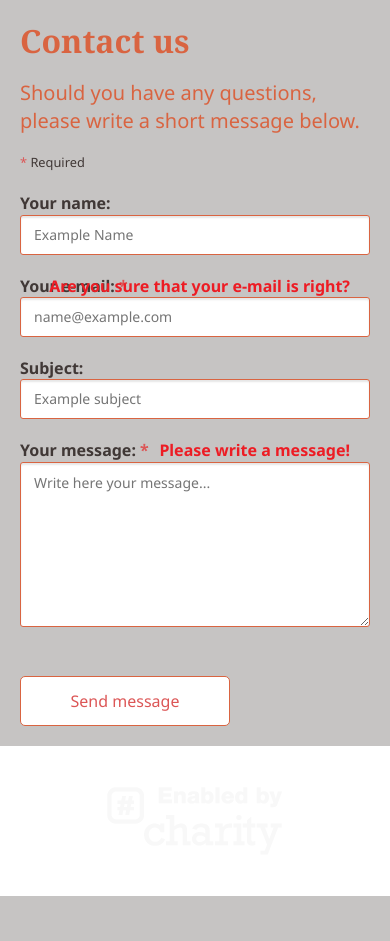
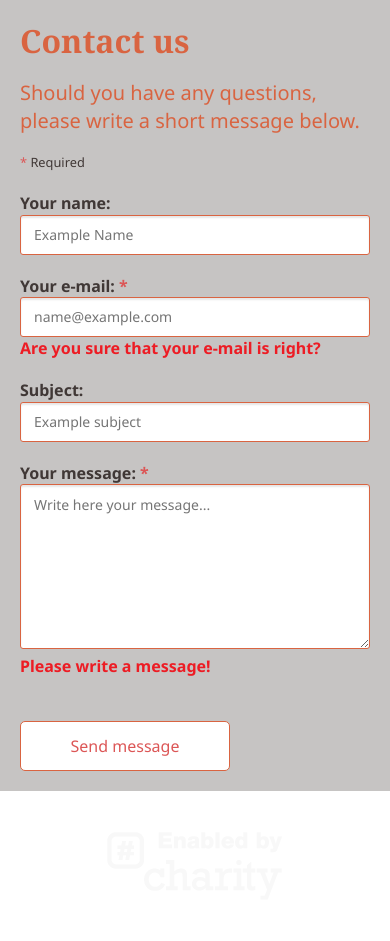
Before and after one commit to gsuhajda/socialfelt, a PHP site: page /page_contact_error.html in a window 390 px wide. Shown: the part 201-1142 px from the top of the page. Before the commit the page ends 1097 px from the top, so only its background shows below. Run offline with PHP 8.4, Linux system fonts and the light colour scheme.

Commit message:
contact error postition

```diff
--- a/html/css/page.contact.css
+++ b/html/css/page.contact.css
@@ -7,6 +7,10 @@ label span {
 
 form > div {
 	margin-top: 20px;
+}
+
+form {
+	position: relative;
 }
 
 input,
@@ -106,7 +110,14 @@ input[type='submit']:hover {
 	right: 0;
 	color: #ed1c24;
 	font-weight: 700;
-	margin-right: 40px;
+}
+
+.error-message {
+	top: 225px;
+}
+
+.error-email {
+	top: 62px;
 }
 
 .message input[type='text']:focus,
@@ -132,6 +143,14 @@ input[type='submit']:hover {
 		min-width: 100%;
 	}
 
+	/* ERROR page*/
+
+	.error-email,
+	.error-message {
+		position: static;
+		margin-top: 0;
+	}
+
 }
 
 /* ipad portrait and up */
--- a/html/css/page.services.css
+++ b/html/css/page.services.css
@@ -55,7 +55,9 @@ td {
 	}
 
 	#nav:target .menu {
-		background: #000;
+		width: auto;
+		background: #d96441;
+		padding: 0 20px;
 	}
 
 	.links,
--- a/html/page_contact_error.html
+++ b/html/page_contact_error.html
@@ -57,14 +57,14 @@
 						<input type="text" id="name-inp" name="name" placeholder="Example Name">
 					</div>
 
-					<div class="error-email">
-						Are you sure that your e-mail is right?
-					</div>
-
 					<div class="email">
 						<label for="email-inp">Your e-mail: <span>*</span></label>
 
 						<input type="text" id="email-inp" name="email" placeholder="name@example.com" required>
+					</div>
+
+					<div class="error-email">
+						Are you sure that your e-mail is right?
 					</div>
 
 					<div>
@@ -72,14 +72,14 @@
 						<input type="text" id="subject-inp" name="subject" placeholder="Example subject">
 					</div>
 
-					<div class="error-message">
-						Please write a message!
-					</div>
-
 					<div class="message">
 						<label for="message-inp">Your message: <span>*</span></label>
 
 						<textarea id="message-inp" name="message" placeholder="Write here your message..." required></textarea>
+					</div>
+
+					<div class="error-message">
+						Please write a message!
 					</div>
 
 					<div>
--- a/html/page_services.html
+++ b/html/page_services.html
@@ -51,7 +51,7 @@
 			<article class="container_item">
 				<h1>Services</h1>
 
-				<h2>Felt Therapy sessions are lorem ipsum dolor sit amet, consectetur adipiscing elit. Aenean euismod bibendum laoreet. Proin gravida dolor sit amet lacus accumsan et viverra justo commodo. Proin sodales pulvinar tempor.</h2>
+				<p>Felt Therapy sessions are lorem ipsum dolor sit amet, consectetur adipiscing elit. Aenean euismod bibendum laoreet. Proin gravida dolor sit amet lacus accumsan et viverra justo commodo. Proin sodales pulvinar tempor.</p>
 
 				<figure class="services-img">
 					<img src="images/sf_services.png" alt="Social Felt">
```
